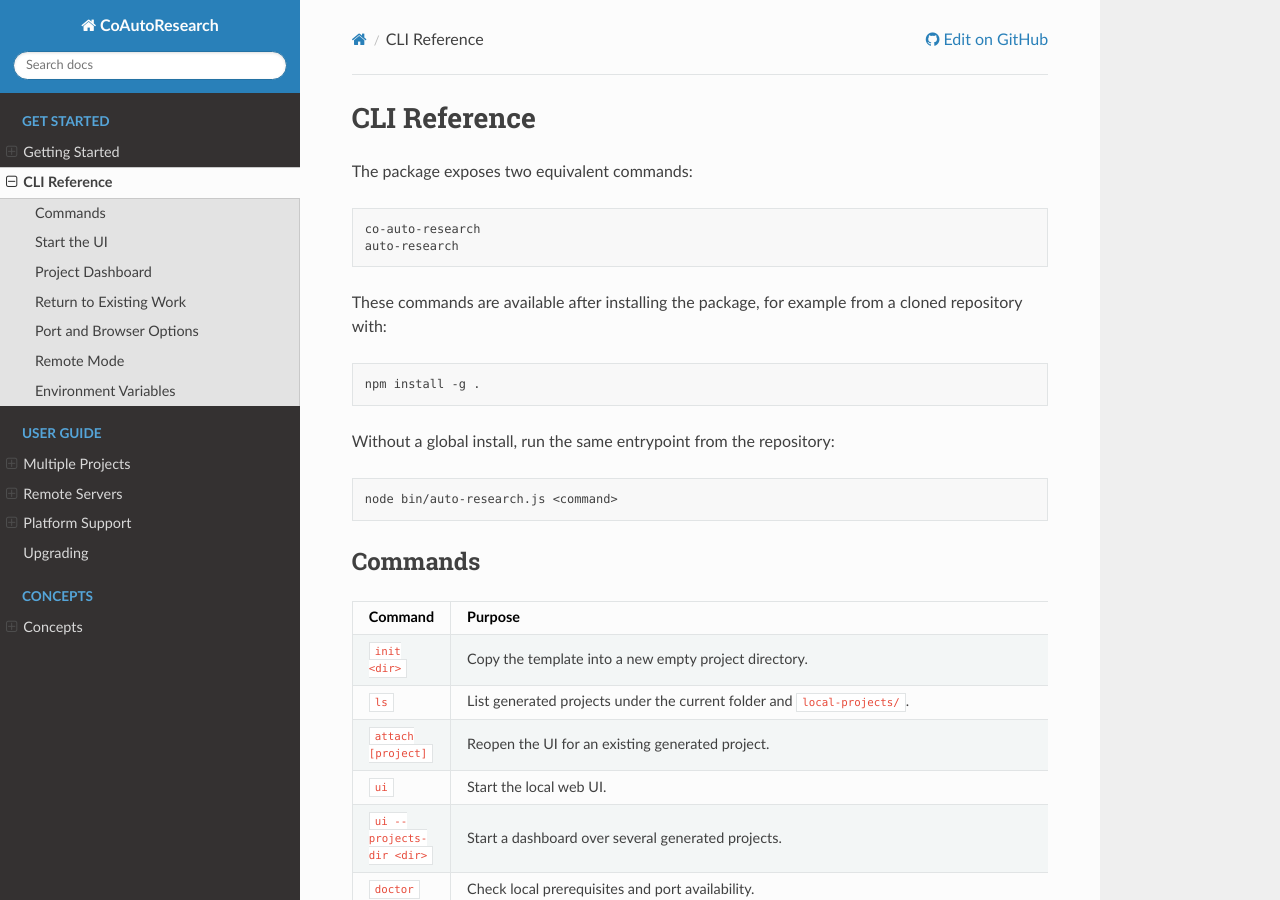
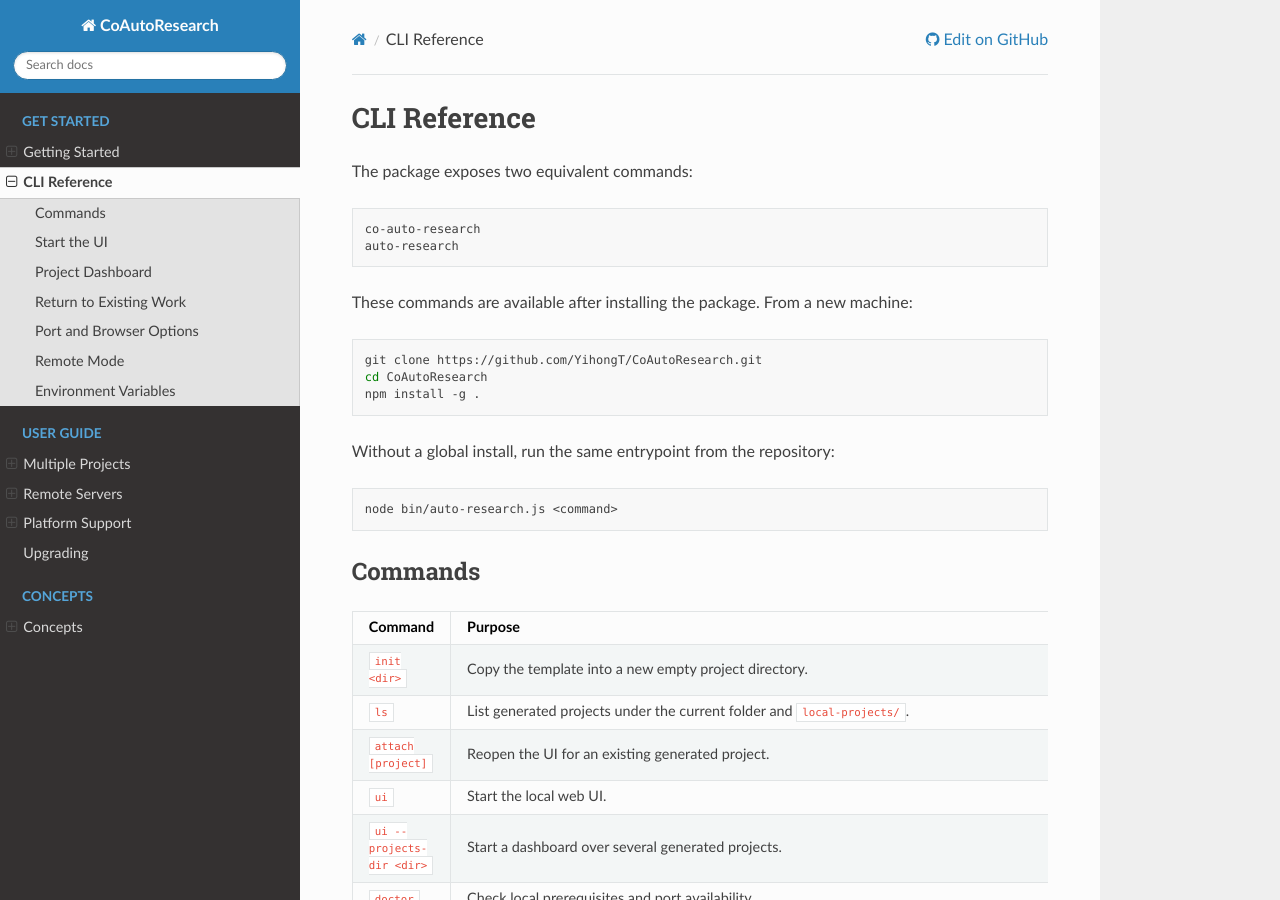
Before and after one commit to YihongT/CoAutoResearch, a Sphinx documentation site: the page built from docs/cli.md, in a window 1280 px wide and 900 px high. Built offline with Sphinx 7.4.7 and the Read the Docs theme 3.1.0, drawn with Linux system fonts in a browser that asks for light colours.

Commit message:
update cli and docs

````diff
--- a/docs/cli.md
+++ b/docs/cli.md
@@ -7,10 +7,11 @@
 auto-research
 ```
 
-These commands are available after installing the package, for example from a
-cloned repository with:
+These commands are available after installing the package. From a new machine:
 
 ```bash
+git clone https://github.com/YihongT/CoAutoResearch.git
+cd CoAutoResearch
 npm install -g .
 ```
 
````
Also changed, not shown: README.md (+3 -1 lines), docs/getting-started.md (+3 -1 lines), docs/index.md (+3 -1 lines), 1 other file.
